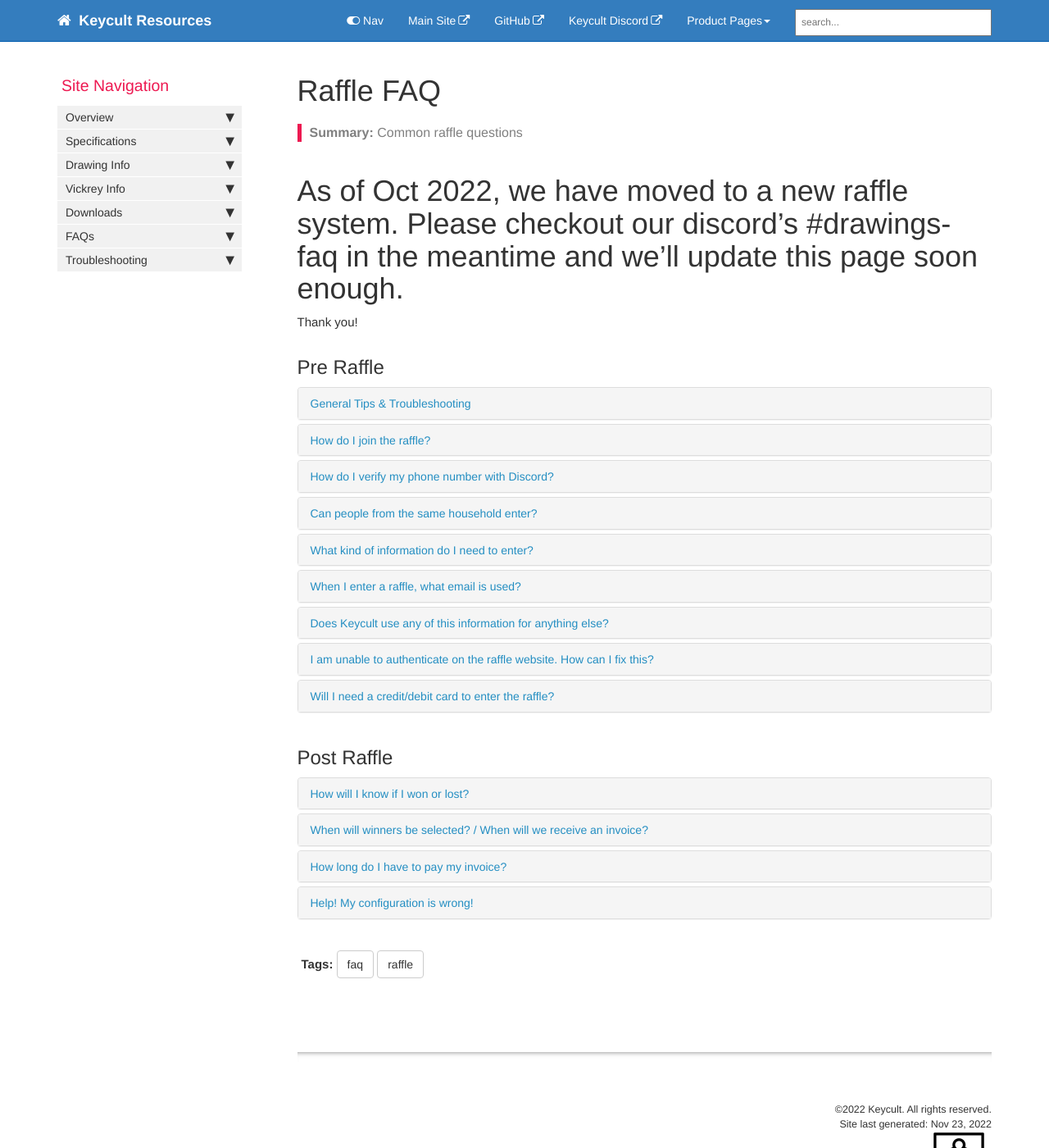
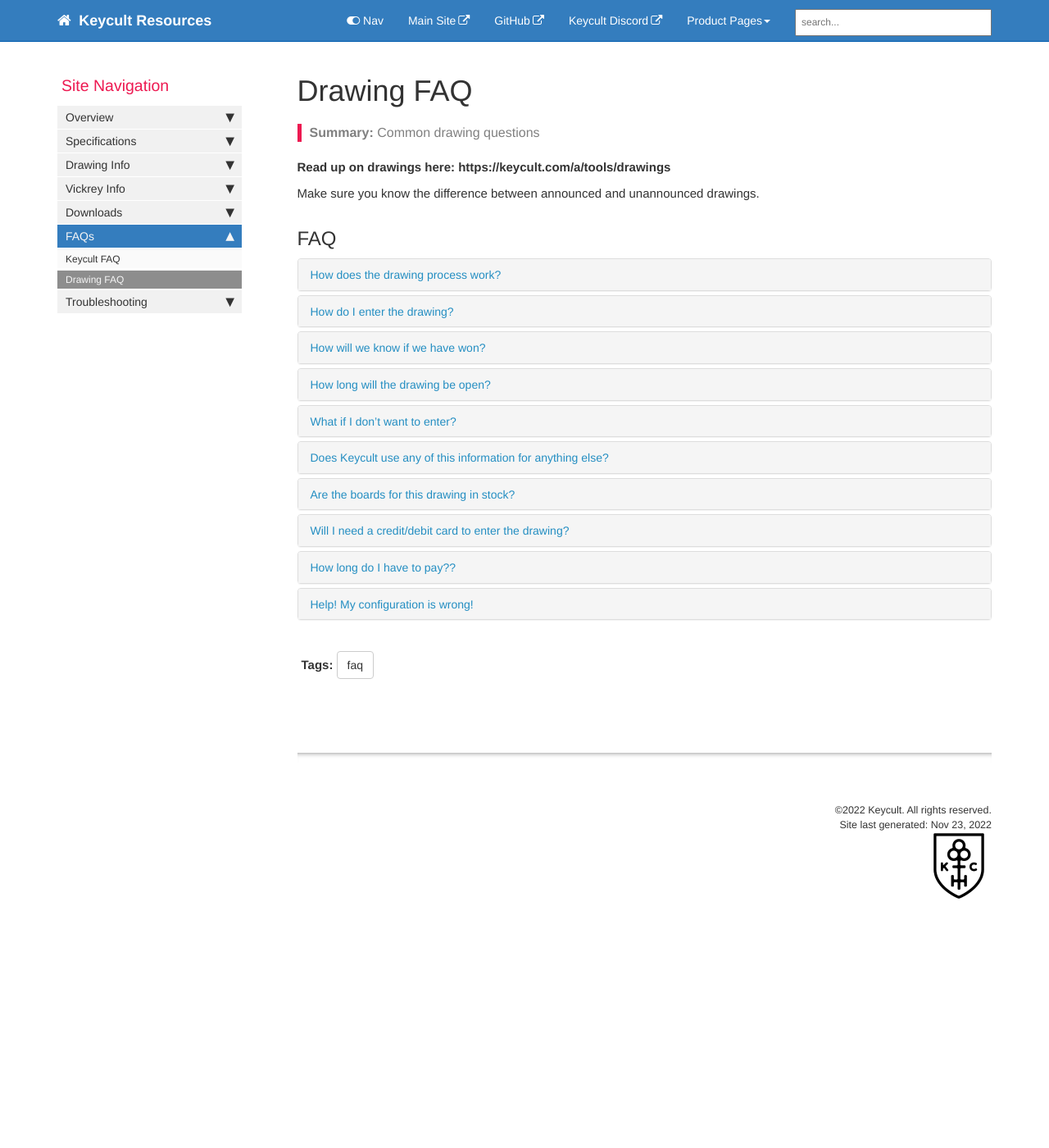
Before and after one commit to keycult/keycult-resources, a Jekyll site: the page built from pages/mydoc/faq_raffle_faq.md, in a window 1280 px wide and 1400 px high. Shown: the whole window at 82% size. Built offline with Jekyll 4.4.1, drawn with Linux system fonts in a browser that asks for light colours; comment, search, counter and statistics services are not loaded.

Commit message:
Update faq_raffle_faq.md

```diff
--- a/pages/mydoc/faq_raffle_faq.md
+++ b/pages/mydoc/faq_raffle_faq.md
@@ -1,28 +1,31 @@
 ---
-title: "Raffle FAQ"
+title: "Drawing FAQ"
 keywords: faq
-tags: [faq, raffle]
+tags: [faq, drawing]
 sidebar: mydoc_sidebar
-permalink: faq_raffle_faq.html
+permalink: faq_drawing_faq.html
 toc: false
-summary: Common raffle questions
+summary: Common drawing questions
 ---
+**Read up on drawings here: https://keycult.com/a/tools/drawings**
 
-# As of Oct 2022, we have moved to a new raffle system. Please checkout our discord's #drawings-faq in the meantime and we'll update this page soon enough.
-Thank you!
+Make sure you know the difference between announced and unannounced drawings.
 
-## Pre Raffle
+## FAQ
 
 <div class="panel-group" id="accordion">
                     <div class="panel panel-default">
                         <div class="panel-heading">
                             <h4 class="panel-title">
-                                <a class="accordion-toggle" data-toggle="collapse" href="#collapse1">General Tips & Troubleshooting</a>
+                                <a class="accordion-toggle" data-toggle="collapse" href="#collapse1">How does the drawing process work?</a>
                             </h4>
                         </div>
                         <div id="collapse1" class="panel-collapse collapse noCrossRef">
                             <div class="panel-body">
-                                <a href='/raffle_troubleshooting.html'>Raffle Troubleshooting Page</a>
+                                If selected you get a notification via discord and email that you won a drawing. You can then visit the drawing’s product page and select the configuration you’d like EX: A/B stock, hotswap/solderable PCB, etc.
+                              <br>
+                              <br>
+                              If there is no longer any stock of a particular configuration, you’ll see it right there on the page with the option grayed out. If that is a deal breaker, you can let the win go and have increased odds rolled into our next drawing.
                             </div>
                         </div>
                     </div>
@@ -30,12 +33,16 @@
                     <div class="panel panel-default">
                         <div class="panel-heading">
                             <h4 class="panel-title">
-                                <a class="accordion-toggle" data-toggle="collapse" href="#collapse2">How do I join the raffle?</a>
+                                <a class="noCrossRef accordion-toggle" data-toggle="collapse" href="#collapse2">How do I enter the drawing?</a>
                             </h4>
                         </div>
                         <div id="collapse2" class="panel-collapse collapse noCrossRef">
                             <div class="panel-body">
-                                <a href="https://raffle.keycult.com/" target="_blank">https://raffle.keycult.com/</a> - You must have a verified discord account, with a linked phone number, to participate in our raffles. Authentication happens through Discord, so if you are able to successfully chat in the Discord server, you can enter the raffle. Raffle links will be posted in #announcements on Discord with plenty of time in advance.
+                                Start by creating an account on keycult.com. Afterwards, make sure your account has all the information filled out properly and is eligible for drawings.
+
+You can check your eligibility status here: https://keycult.com/a/tools/drawings.
+
+If there's an unannounced drawing, just exist. With announced drawings, it will be posted in #announcements and you can enter the drawing.
                             </div>
                         </div>
                     </div>
@@ -43,15 +50,12 @@
                     <div class="panel panel-default">
                         <div class="panel-heading">
                             <h4 class="panel-title">
-                                <a class="noCrossRef accordion-toggle" data-toggle="collapse" href="#collapse3">How do I verify my phone number with Discord?</a>
+                                <a class="noCrossRef accordion-toggle" data-toggle="collapse" href="#collapse3">How will we know if we have won?</a>
                             </h4>
                         </div>
-                        <div id="collapse3" class="panel-collapse collapse noCrossRef">
+                        <div id="collapse3" class="panel-collapse collapse">
                             <div class="panel-body">
-                                To verify your phone number, you must enable Two-Factor Authentication and then add your phone as an SMS Backup. Learn more here: <a href="https://support.discord.com/hc/en-us/articles/219576828-Setting-up-Two-Factor-Authentication" target="_blank"> Discord - Setting up Two Factor Authentication</a>
-                                <br>
-                                <br>
-                                If you're getting an "Invalid Phone Number" error, see here: <a href="https://support.discord.com/hc/en-us/articles/360000961212-Invalid-Phone-Number" target="_blank"> Discord - Invalid Phone Number</a>
+                                You’ll be notified via discord and email that are registered on your Keycult account. You may want to add a spam filter for emails coming from: hello@keycult.com and support@keycult.com
                             </div>
                         </div>
                     </div>
@@ -59,12 +63,12 @@
                     <div class="panel panel-default">
                         <div class="panel-heading">
                             <h4 class="panel-title">
-                                <a class="noCrossRef accordion-toggle" data-toggle="collapse" href="#collapse4">Can people from the same household enter?</a>
+                                <a class="noCrossRef accordion-toggle" data-toggle="collapse" href="#collapse4">How long will the drawing be open?</a>
                             </h4>
                         </div>
                         <div id="collapse4" class="panel-collapse collapse">
                             <div class="panel-body">
-                                Yes, as long as they actually want one.
+                                As long as there are units available for potential winners.
                             </div>
                         </div>
                     </div>
@@ -72,12 +76,15 @@
                     <div class="panel panel-default">
                         <div class="panel-heading">
                             <h4 class="panel-title">
-                                <a class="noCrossRef accordion-toggle" data-toggle="collapse" href="#collapse5">What kind of information do I need to enter?</a>
+                                <a class="noCrossRef accordion-toggle" data-toggle="collapse" href="#collapse5">What if I don’t want to enter?</a>
                             </h4>
                         </div>
                         <div id="collapse5" class="panel-collapse collapse">
                             <div class="panel-body">
-                                All you need is your Discord login information to authenticate with the raffle platform. You also need to know your preferences for the current raffle you want to enter (layout, color, material, extras)
+                                Then you don’t need to do anything. If you win and do not want the configuration you won…you can simply ignore the notification and we’ll roll some increased odds for the next drawing.
+                              <br>
+                              <br>
+                              We want folks to purchase what they like and to be rewarded for passing on releases they don’t.
                             </div>
                         </div>
                     </div>
@@ -85,23 +92,10 @@
                     <div class="panel panel-default">
                         <div class="panel-heading">
                             <h4 class="panel-title">
-                                <a class="noCrossRef accordion-toggle" data-toggle="collapse" href="#collapse6">When I enter a raffle, what email is used?</a>
+                                <a class="noCrossRef accordion-toggle" data-toggle="collapse" href="#collapse6">Does Keycult use any of this information for anything else?</a>
                             </h4>
                         </div>
                         <div id="collapse6" class="panel-collapse collapse">
-                            <div class="panel-body">
-                                When you login to the raffle page, your email connected to your discord account will be listed. This is the one we will use for invoicing. If this email is incorrect, please update your email address with Discord before entering the raffle. Once you enter the raffle, you email cannot be changed.
-                            </div>
-                        </div>
-                    </div>
-                    <!-- /.panel -->
-                    <div class="panel panel-default">
-                        <div class="panel-heading">
-                            <h4 class="panel-title">
-                                <a class="noCrossRef accordion-toggle" data-toggle="collapse" href="#collapse7">Does Keycult use any of this information for anything else?</a>
-                            </h4>
-                        </div>
-                        <div id="collapse7" class="panel-collapse collapse">
                             <div class="panel-body">
                                 No, Keycult does not use any of the information (like your email address) for anything but notifying you about the current raffle. You will not be subscribed to any mailing list.
                             </div>
@@ -111,18 +105,12 @@
                     <div class="panel panel-default">
                         <div class="panel-heading">
                             <h4 class="panel-title">
-                                <a class="noCrossRef accordion-toggle" data-toggle="collapse" href="#collapse8">I am unable to authenticate on the raffle website. How can I fix this?</a>
+                                <a class="noCrossRef accordion-toggle" data-toggle="collapse" href="#collapse7">Are the boards for this drawing in stock?</a>
                             </h4>
                         </div>
-                        <div id="collapse8" class="panel-collapse collapse">
+                        <div id="collapse7" class="panel-collapse collapse">
                             <div class="panel-body">
-                                Here are a few good troubleshooting steps and things to check:
-                                <ul>
-                                  <li>Make sure you are logging into the correct Discord account</li>
-                                  <li>Make sure the Discord account you are logging into has a verified phone number, and has access to post in the Keycult Discord</li>
-                                  <li>Clear your cache/cookies</li>
-                                  <li>Try a different browser</li>
-                                </ul>
+                                Yes. They will shipped within a couple weeks of the drawing ending.
                             </div>
                         </div>
                     </div>
@@ -130,31 +118,12 @@
                     <div class="panel panel-default">
                         <div class="panel-heading">
                             <h4 class="panel-title">
-                                <a class="noCrossRef accordion-toggle" data-toggle="collapse" href="#collapse9">Will I need a credit/debit card to enter the raffle?</a>
+                                <a class="noCrossRef accordion-toggle" data-toggle="collapse" href="#collapse8">Will I need a credit/debit card to enter the drawing?</a>
                             </h4>
                         </div>
-                        <div id="collapse9" class="panel-collapse collapse">
+                        <div id="collapse8" class="panel-collapse collapse">
                             <div class="panel-body">
-                                No. To enter the raffle you do not need your credit or debit card. If you are chosen in a raffle, you will then need your credit/debit card to pay your invoice.
-                            </div>
-                        </div>
-                    </div>
-                    <!-- /.panel -->
-</div>
-<!-- /.panel-group -->
-
-## Post Raffle
-
-<div class="panel-group" id="accordion">
-                    <div class="panel panel-default">
-                        <div class="panel-heading">
-                            <h4 class="panel-title">
-                                <a class="accordion-toggle" data-toggle="collapse" href="#collapse10">How will I know if I won or lost?</a>
-                            </h4>
-                        </div>
-                        <div id="collapse10" class="panel-collapse collapse noCrossRef">
-                            <div class="panel-body">
-                                All communication about if you have won or lost will happen over email. If you won the raffle, you will receive an email congratulating you, and a link to view your Shopify invoice. If you lost, we will send you an email as well to not keep you in the dark.
+                                No. To enter the drawing you do not need your credit or debit card. If you are chosen in a drawing, you will then need your credit/debit card to pay your invoice.
                             </div>
                         </div>
                     </div>
@@ -162,13 +131,12 @@
                     <div class="panel panel-default">
                         <div class="panel-heading">
                             <h4 class="panel-title">
-                                <a class="accordion-toggle" data-toggle="collapse" href="#collapse11">When will winners be selected? / When will we receive an invoice?
-</a>
+                                <a class="accordion-toggle" data-toggle="collapse" href="#collapse9">How long do I have to pay??</a>
                             </h4>
                         </div>
-                        <div id="collapse11" class="panel-collapse collapse noCrossRef">
+                        <div id="collapse9" class="panel-collapse collapse noCrossRef">
                             <div class="panel-body">
-                                Winners will be selected and sent an invoice usually within 24hrs of the raffle closing. Hang out and pay attention to #announcements on Discord.
+                                We are giving folks 24 hours right now but later on will implement a system to actively decline. To decline right now, just ghost us.
                             </div>
                         </div>
                     </div>
@@ -176,25 +144,12 @@
                     <div class="panel panel-default">
                         <div class="panel-heading">
                             <h4 class="panel-title">
-                                <a class="noCrossRef accordion-toggle" data-toggle="collapse" href="#collapse12">How long do I have to pay my invoice?</a>
+                                <a class="noCrossRef accordion-toggle" data-toggle="collapse" href="#collapse10">Help! My configuration is wrong!</a>
                             </h4>
                         </div>
-                        <div id="collapse12" class="panel-collapse collapse noCrossRef">
+                        <div id="collapse10" class="panel-collapse collapse">
                             <div class="panel-body">
-                                You have 24 hours upon receiving your invoice to pay. If you run into an issue, or cannot pay within 24 hours for whatever reason, please respond to your invoice or email support@keycult.com as soon as you can.
-                            </div>
-                        </div>
-                    </div>
-                    <!-- /.panel -->
-                    <div class="panel panel-default">
-                        <div class="panel-heading">
-                            <h4 class="panel-title">
-                                <a class="noCrossRef accordion-toggle" data-toggle="collapse" href="#collapse13">Help! My configuration is wrong!</a>
-                            </h4>
-                        </div>
-                        <div id="collapse13" class="panel-collapse collapse">
-                            <div class="panel-body">
-                                Please ensure that your configuration is correct before submitting your raffle entry. Because we have a limited selection of extras, all kits are allocated when we run the raffle. If you need additional add-ons (plates or PCBs), please reply to your invoice email only if you have won the raffle.
+                                Please ensure that your configuration is correct before checking out. If you need additional add-ons (plates or PCBs), please reply to your invoice email.
                             </div>
                         </div>
                     </div>
```
